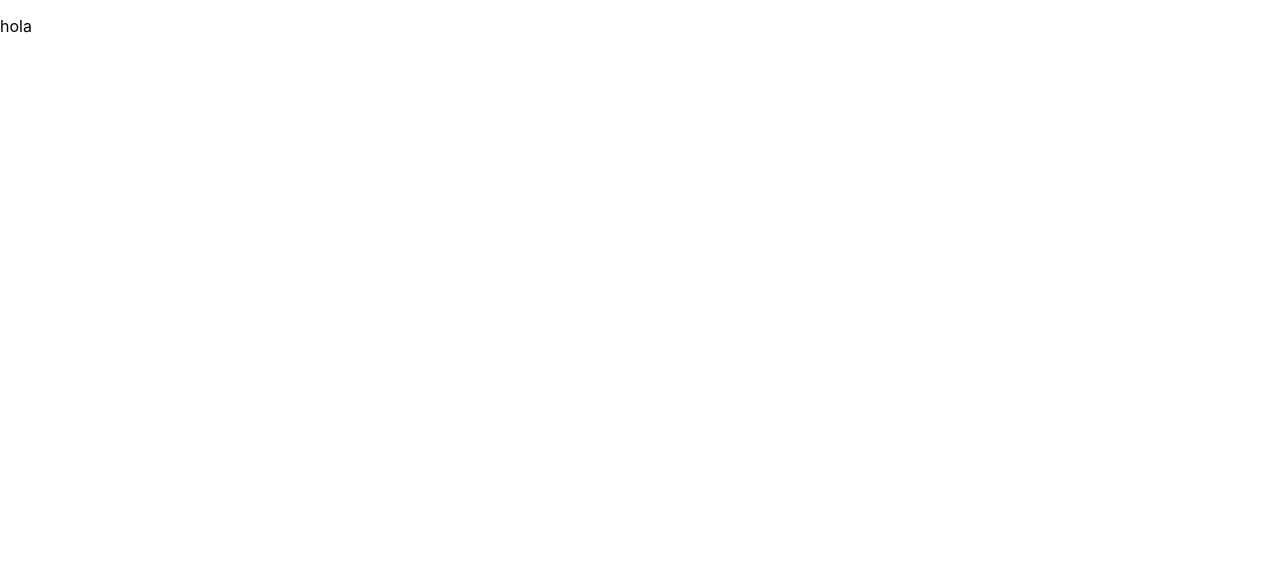
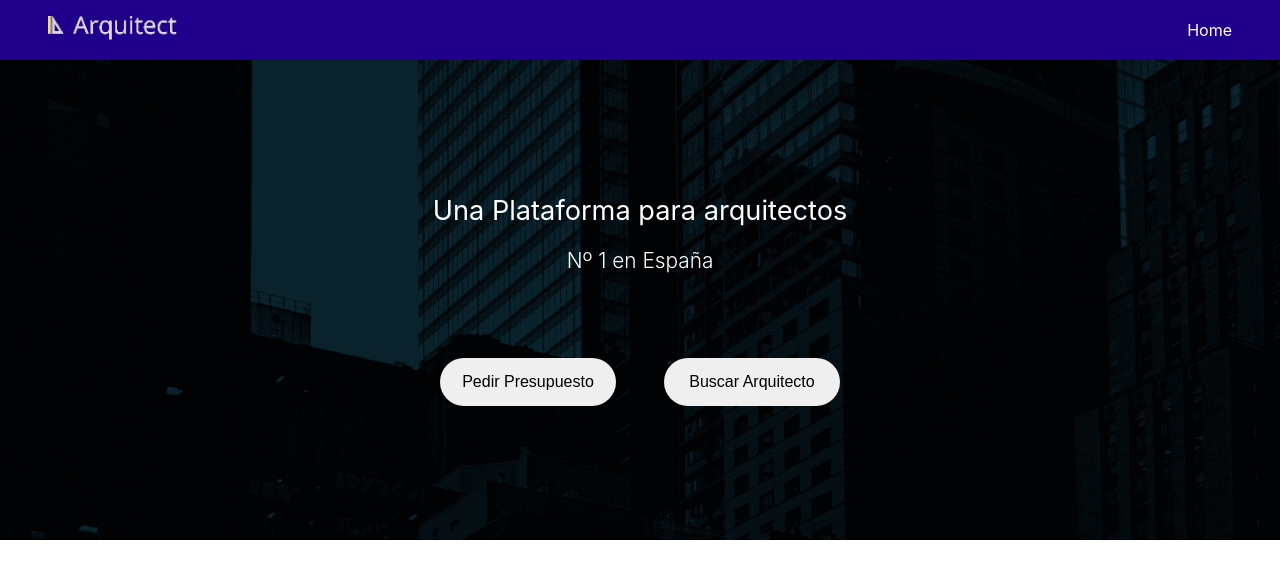
Before and after one commit to farraul/Front-React-Redux-arquitectos, a React (Create React App) app: page / in a window 1280 px wide. Shown: the top 578 px of the page. Built offline with nearby package versions, Linux system fonts and the light colour scheme.

Commit message:
create the section 1 of the home

```diff
--- a/src/App.js
+++ b/src/App.js
@@ -1,7 +1,11 @@
 import logo from './logo.svg';
 
+import { BrowserRouter, Route, Routes } from 'react-router-dom';
+import Header from './Components/Header/Header';
 
-import {BrowserRouter, Route, Routes} from 'react-router-dom';
+
+
+
 import './App.scss';
 
 import Home from './Containers/Home/Home';
@@ -10,9 +14,10 @@ function App() {
   return (
     <div className="App">
       <BrowserRouter>
+        <Header />
         <Routes>
 
-          <Route path="/" element={<Home/>} />
+          <Route path="/" element={<Home />} />
 
 
         </Routes>
--- a/src/App.scss
+++ b/src/App.scss
@@ -0,0 +1,5 @@
+@import 'Scss/main.scss';
+
+@import 'Components/Header/Header.scss';
+
+@import 'Containers/Home/Home.scss';
--- /dev/null
+++ b/src/Components/Header/Header.jsx
@@ -0,0 +1,26 @@
+import React from 'react';
+import axios from 'axios';
+import { useNavigate } from 'react-router-dom';
+//import { connect } from 'react-redux';
+import logo from '../../images/logo.png';
+
+
+
+const Header = () => {
+
+    return(
+        <div className="header">
+            <div>
+                <img className="logo" src={logo} alt="logo" />
+            </div>
+            <div className="">
+               Home
+
+            </div>
+        </div>
+    )
+
+};
+
+
+export default Header;
--- /dev/null
+++ b/src/Components/Header/Header.scss
@@ -0,0 +1,12 @@
+.header{
+background-color: rgb(32, 0, 138);
+color: white;
+padding: 1em 3em;
+display: flex;
+justify-content: space-between;
+align-items: center;
+}
+
+.logo{
+height: 1.5em;
+}
--- a/src/Containers/Home/Home.jsx
+++ b/src/Containers/Home/Home.jsx
@@ -1,14 +1,34 @@
 import React, { useState, useEffect } from 'react';
+import { useNavigate } from 'react-router-dom';
 import axios from 'axios';
+//import { connect } from 'react-redux';
 
 const Home = () => {
+    return (
+        <div>
+
+            <div className='home-section-1'>
+                <div>
+                    <p className='home-title'>Una Plataforma para arquitectos</p>
+                    <p className='home-section-1-n-1'>Nº 1 en España</p>
+                </div>
+                <div>
+                    <div className='home-section-1-buttons'>
+                        <div><button className='home-section-1-button' type="button">Pedir Presupuesto</button></div>
+                        <div><button className='home-section-1-button'type="button">Buscar Arquitecto</button></div>
+                    </div>
+                </div>
 
 
 
-    return (
 
-        <p>hola</p>
-       )
+            </div>
+
+
+
+
+        </div>
+    )
 
 };
 
--- a/src/Containers/Home/Home.scss
+++ b/src/Containers/Home/Home.scss
@@ -0,0 +1,39 @@
+.home-section-1 {
+width: 100vw;
+background: lightgrey;
+height: 30em;
+display: flex;
+justify-content: center;
+align-items: center;
+flex-direction: column;
+background-image: url(../../images/home-section-1.png);
+background-size: cover;
+}
+
+
+.home-title {
+font-size: 1.7em;
+color: white;
+margin: 0;
+}
+.home-section-1-buttons {
+    display: flex;
+    width: 25em;
+    justify-content: space-between;
+    margin-top: 4em;
+
+}
+.home-section-1-n-1{
+    text-align: center;
+    color: white;
+    font-size: 1.3em;
+    font-weight: 300;
+}
+
+.home-section-1-button{
+    width: 11em;
+    height: 3em;
+    border-radius: 2em;
+    border: unset;
+    font-size: 1em;
+}
```
Also changed, not shown: src/images/home-section-1.png (added), src/images/logo.png (added).
